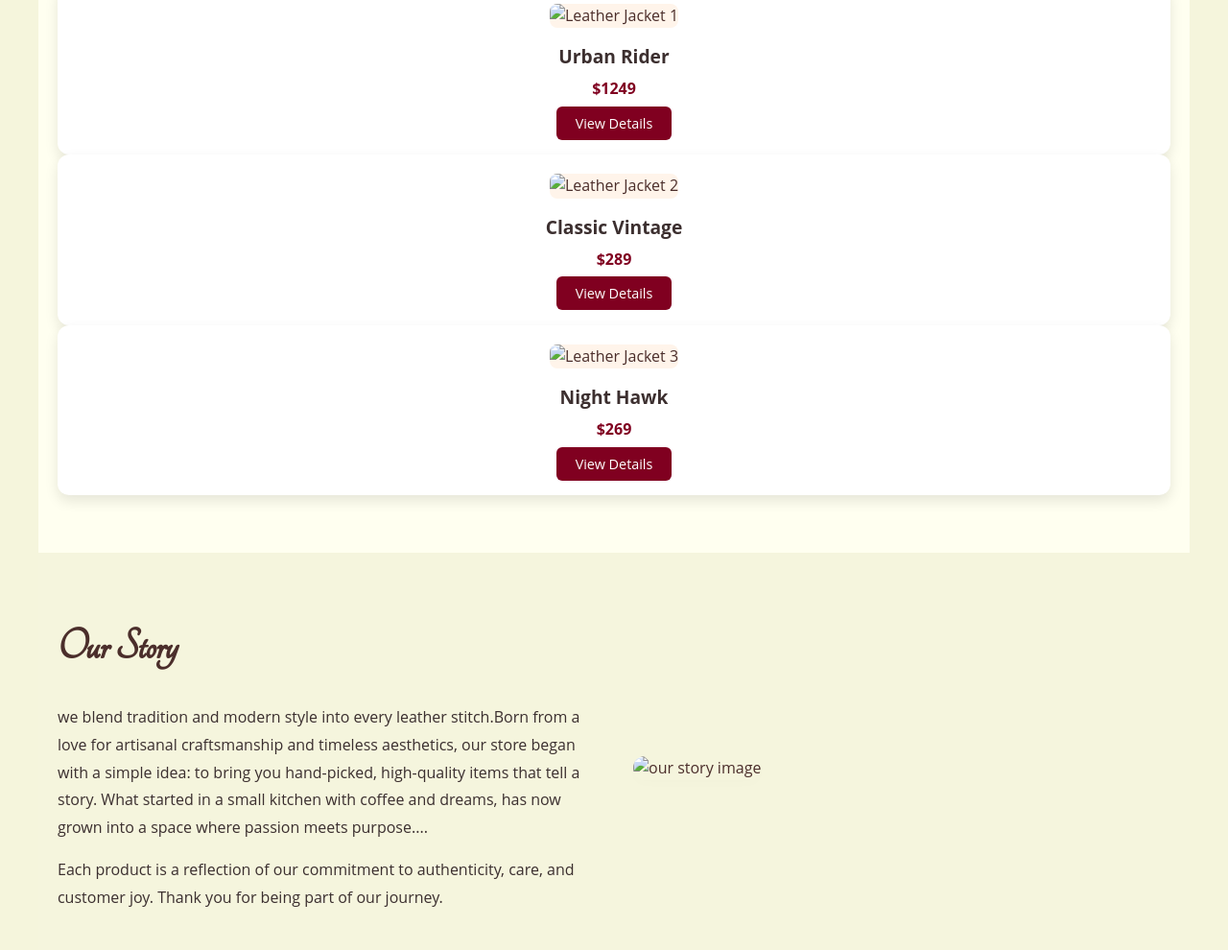
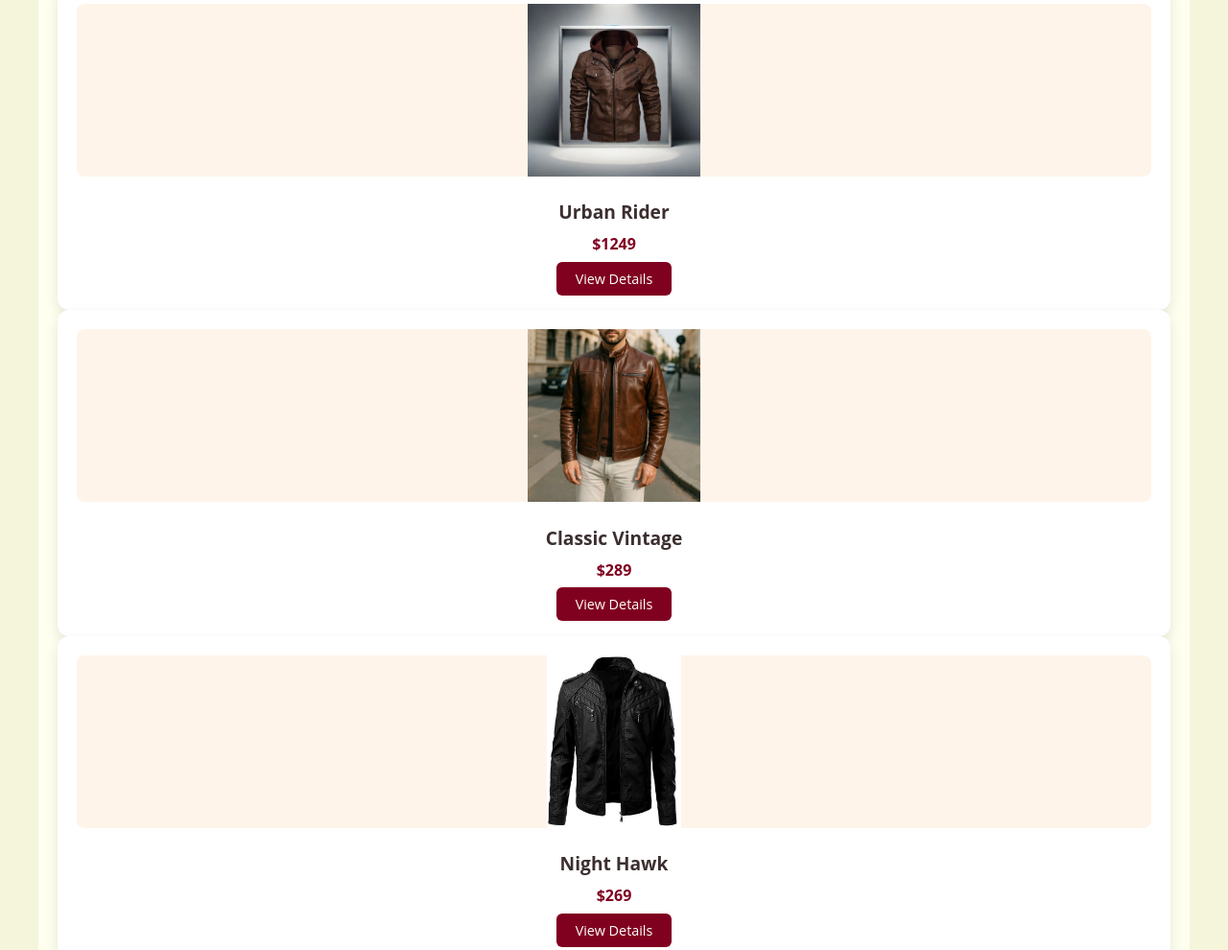
Before and after one commit to Ayesha23Farooq/ec-frontend, a plain HTML site: page index.html in a window 1280 px wide. Shown: the part 1011-2001 px from the top of the page at 96% size. Drawn offline with Linux system fonts and the light colour scheme.

Commit message:
Image not showing- fixed now

```diff
--- a/index.html
+++ b/index.html
@@ -40,21 +40,21 @@
       <div class="products-grid">
         <!-- jacket 1 -->
         <div class="product-card">
-          <img src="../client/jacket1.jpeg" alt="Leather Jacket 1">
+          <img src="./images/jacket1.jpeg" alt="Leather Jacket 1">
           <h3>Urban Rider</h3>
           <p>$1249</p>
           <a href="" class="btn">View Details</a>
         </div>
         <!-- jacket 2 -->
          <div class="product-card">
-      <img src="../client/jacket2.jpeg" alt="Leather Jacket 2" />
+      <img src="./images/jacket2.jpeg" alt="Leather Jacket 2" />
       <h3>Classic Vintage</h3>
       <p>$289</p>
       <a href="#" class="btn">View Details</a>
     </div>
     <!-- jacket 3 -->
     <div class="product-card">
-      <img src="../client/jacket3.jpg" alt="Leather Jacket 3" />
+      <img src="./images/jacket3.jpg"  alt="Leather Jacket 3" />
       <h3>Night Hawk</h3>
       <p>$269</p>
       <a href="#" class="btn">View Details</a>
@@ -78,7 +78,7 @@
       </p>
         </div>
         <div class="story-image">
-          <img src="../client/story telling.jpg" alt="our story image">
+          <img src="./images/story-telling.jpg" alt="our story image">
 
         </div>
       </div>
```
Also changed, not shown: images/jacket1.jpeg (renamed from jacket1.jpeg), images/jacket2.jpeg (renamed from jacket2.jpeg), images/jacket3.jpg (renamed from jacket3.jpg), images/story-telling.jpg (renamed from story telling.jpg).
